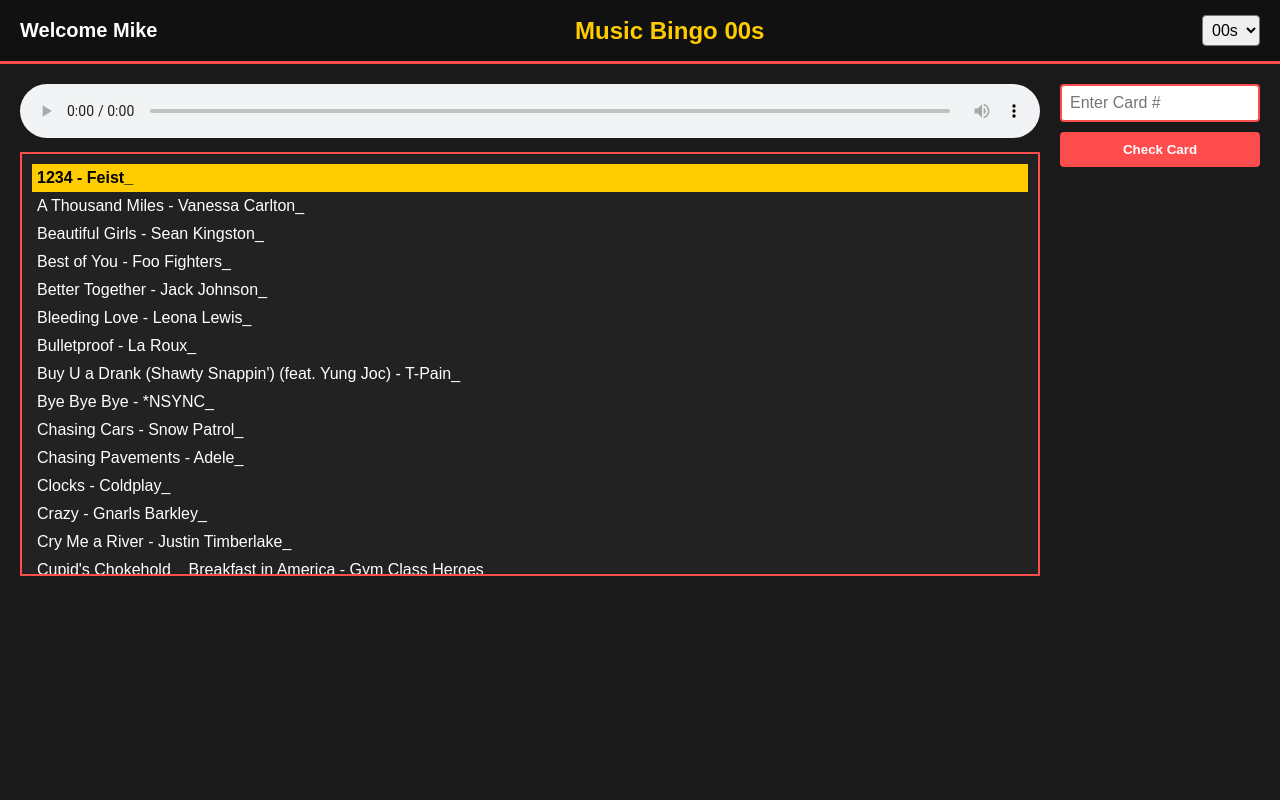
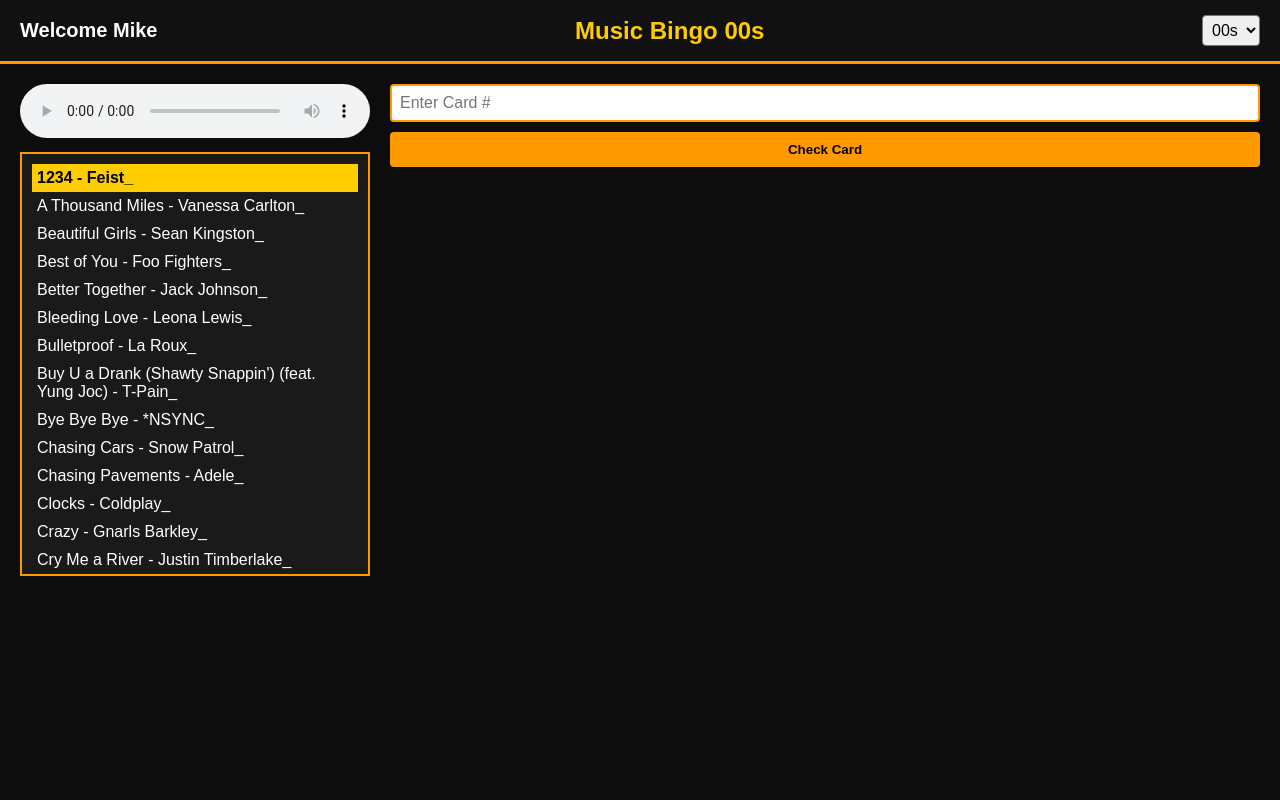
Before and after one commit to TimelessEntertainment/Bingo, a plain HTML site: page music_bingo.html in a window 1280 px wide. Drawn offline with Linux system fonts and the light colour scheme.

Commit message:
Update music_bingo.html

```diff
--- a/music_bingo.html
+++ b/music_bingo.html
@@ -8,8 +8,8 @@
   body {
     margin: 0;
     font-family: 'Arial', sans-serif;
-    background-color: #1a1a1a; /* Dark bar background */
-    color: #fff;
+    background-color: #0d0d0d; /* keep your approved dark background */
+    color: #ffffff; /* white text */
   }
 
   /* Banner */
@@ -17,9 +17,9 @@
     display: flex;
     justify-content: space-between;
     align-items: center;
-    background-color: #111;
+    background-color: #111; /* approved dark header */
     padding: 15px 20px;
-    border-bottom: 3px solid #ff4d4d;
+    border-bottom: 3px solid #ff9900; /* your approved accent color */
   }
 
   .banner h1 {
@@ -30,7 +30,7 @@
   .banner .title {
     font-size: 24px;
     font-weight: bold;
-    color: #ffcc00; /* Golden fun bar color */
+    color: #ffcc00; /* your approved color */
   }
 
   /* Main container */
@@ -40,9 +40,9 @@
     gap: 20px;
   }
 
-  /* Player and playlist section */
+  /* Player and playlist section (condensed, left side) */
   .player-section {
-    flex: 1;
+    width: 350px; /* condensed width */
   }
 
   audio {
@@ -51,11 +51,11 @@
   }
 
   .playlist {
-    background-color: #222;
+    background-color: #1a1a1a; /* approved dark container */
     padding: 10px;
     max-height: 400px;
     overflow-y: auto;
-    border: 2px solid #ff4d4d;
+    border: 2px solid #ff9900; /* your accent border */
   }
 
   .playlist-item {
@@ -64,14 +64,14 @@
   }
 
   .playlist-item.playing {
-    background-color: #ffcc00;
+    background-color: #ffcc00; /* highlighted song color */
     color: #000;
     font-weight: bold;
   }
 
   /* Right side: check card */
   .check-card-section {
-    width: 200px;
+    flex: 1;
     display: flex;
     flex-direction: column;
     gap: 10px;
@@ -79,23 +79,23 @@
 
   .check-card-section input {
     padding: 8px;
-    border: 2px solid #ff4d4d;
+    border: 2px solid #ff9900;
     border-radius: 4px;
     font-size: 16px;
   }
 
   .check-card-section button {
     padding: 10px;
-    background-color: #ff4d4d;
+    background-color: #ff9900;
     border: none;
-    color: #fff;
+    color: #000;
     font-weight: bold;
     cursor: pointer;
     border-radius: 4px;
   }
 
   .check-card-section button:hover {
-    background-color: #ff1a1a;
+    background-color: #ff7700;
   }
 
   /* Dropdown for category selection */
@@ -115,7 +115,7 @@
   <div class="title">Music Bingo <span id="category-label">00s</span></div>
   <select id="category-select" class="category-dropdown">
     <option value="00s">00s</option>
-    <!-- future categories can be added here -->
+    <!-- future categories -->
   </select>
 </div>
 
@@ -187,7 +187,7 @@ audioPlayer.addEventListener('ended', () => {
   }
 });
 
-// Check card button (placeholder functionality)
+// Check card button (placeholder)
 document.getElementById('check-card-btn').addEventListener('click', () => {
   const cardNumber = document.getElementById('card-number').value.trim();
   if (!cardNumber) {
```
